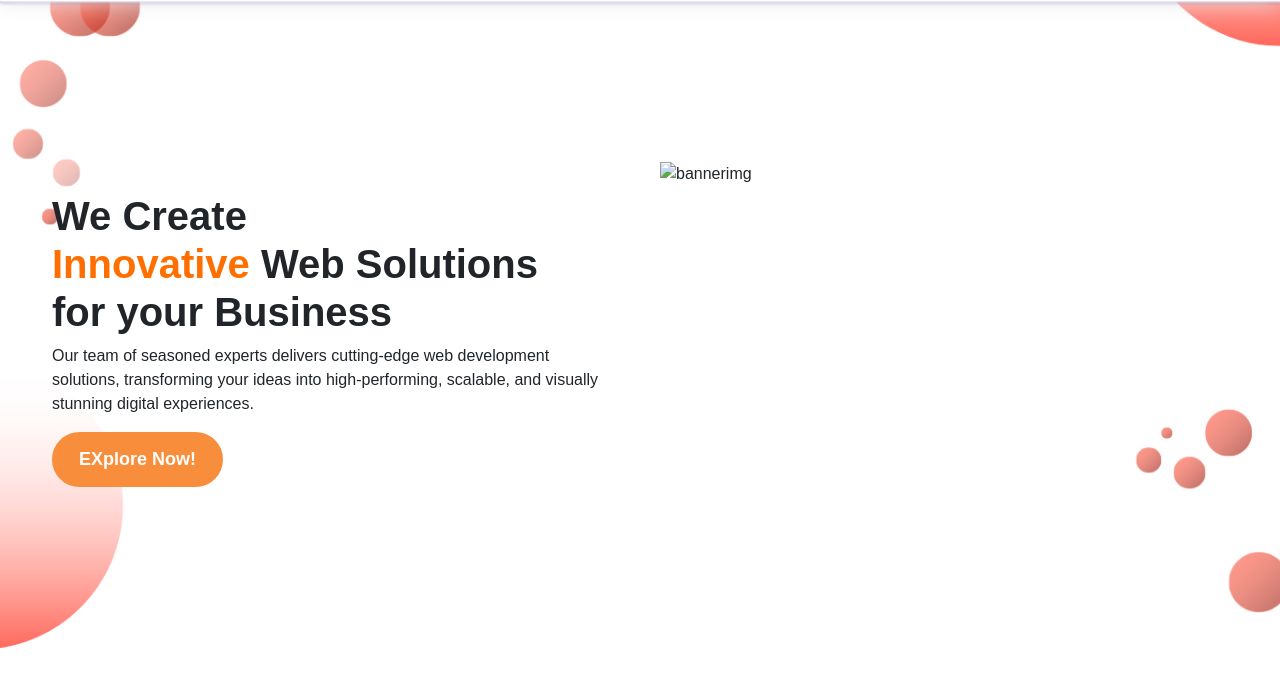
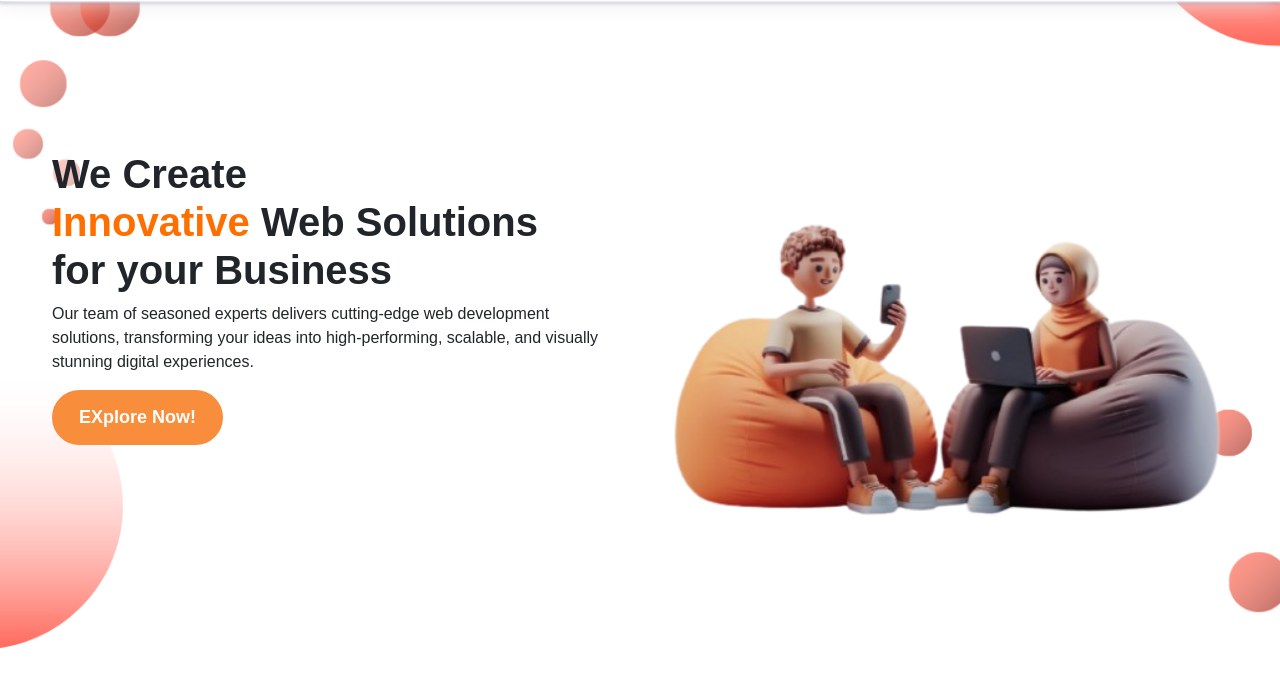
Before and after one commit to goodguyrahuls/webnova2.o, a plain HTML site: page index.html in a window 1280 px wide. Shown: the part 72-767 px from the top of the page. Drawn offline with nearby package versions, Linux system fonts and the light colour scheme; files whose address does not match are found by name.

Commit message:
Update index.html

```diff
--- a/index.html
+++ b/index.html
@@ -39,7 +39,7 @@
                 <button class="btn btn-outline-warning btn-sm">EXplore Now!</button>
             </div>
             <div class="homeimg">
-                <img src="IMAGE/bannerimg-removebg-preview.png " alt="bannerimg">
+                <img src="bannerimg-removebg-preview.png " alt="bannerimg">
             </div>
         </div>
     </div>
```
